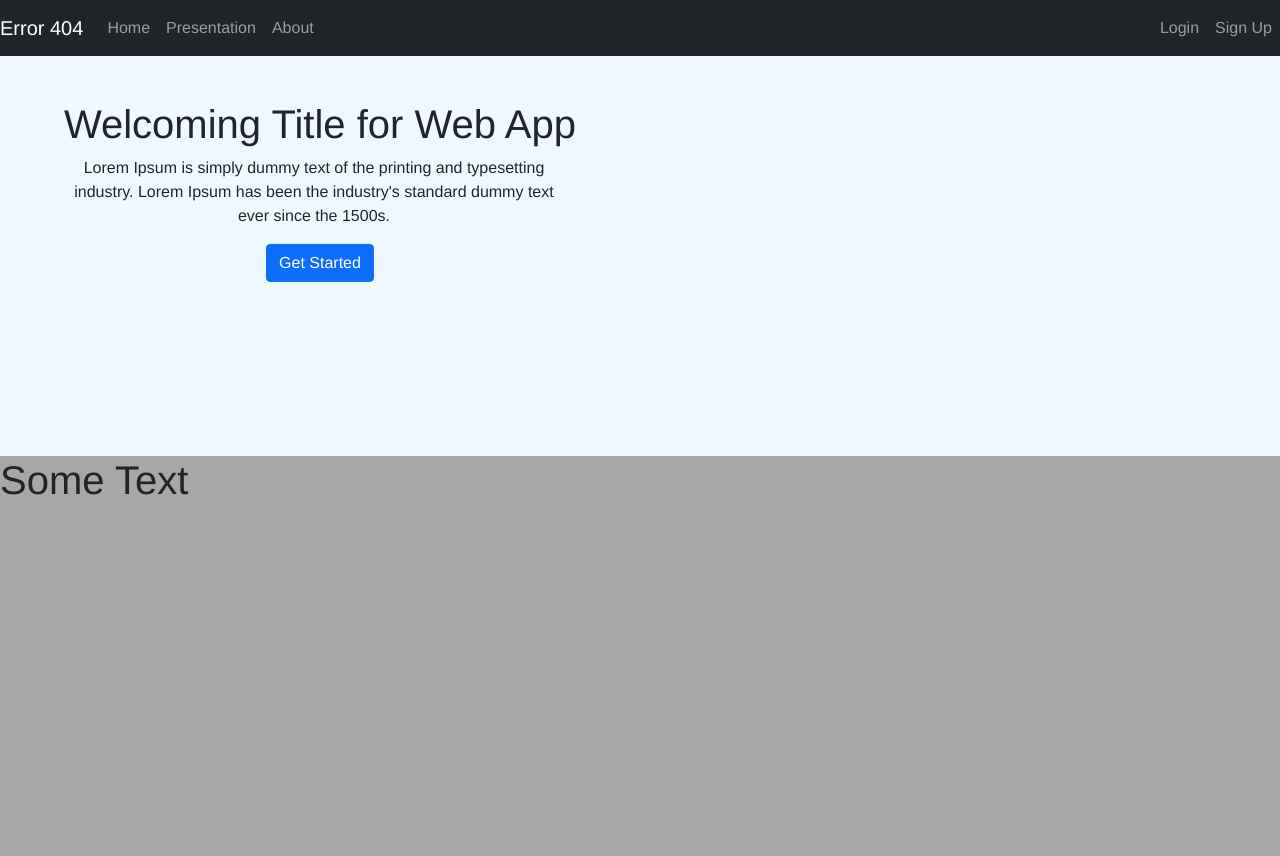
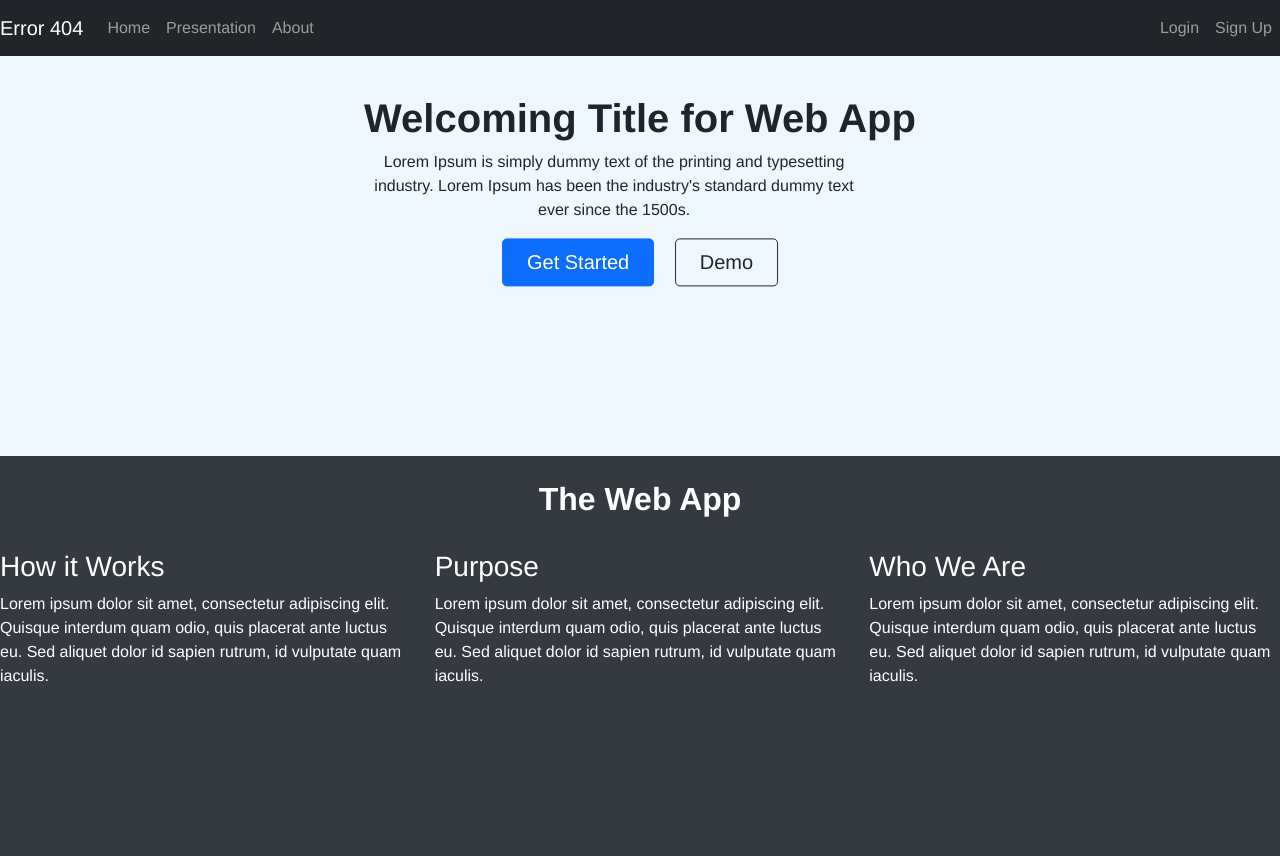
Before and after one commit to OtaSteven/Error-404, a PHP site: page /Home.php in a window 1280 px wide. Run offline with PHP 8.4, Linux system fonts and the light colour scheme.

Commit message:
general design for home page

```diff
--- a/WebContent/Home.php
+++ b/WebContent/Home.php
@@ -13,9 +13,9 @@ session_start();
 </head>
 
 <!-- navbar section-->
-<body style="font-family:Helvetica, Arial, sans-serif;">
+<body>
   <section class="nbar" style="background-color: #eee;">
-    <nav class="navbar navbar-expand-md navbar-dark bg-dark justify-content-center">
+    <nav class="navbar navbar-expand-md navbar-static-top navbar-dark bg-dark justify-content-center">
 
       <a href="Home.php" class="navbar-brand mr-auto">Error 404</a>
       <button class="navbar-toggler" type="button" data-toggle="collapse" data-target="#navbarNavDropdown" aria-controls="navbarNavDropdown">
@@ -63,28 +63,41 @@ session_start();
   </section>
 
 <!-- landing page welcome and body -->
-  <section class="">
-    <header class="page-header header container-fluid">
-      <div class="welcome">
-        <h1>Welcoming Title for Web App</h1>
-        <p>Lorem Ipsum is simply dummy text of the printing and typesetting industry. Lorem Ipsum has been the industry's standard dummy text ever since the 1500s.</p>
-        <button type="button" class="btn btn-primary" href="SignUp.html">Get Started</button>
+  <header class="container-fluid">
+    <div class="welcome">
+      <h1 class="fw-bolder">Welcoming Title for Web App</h1>
+      <p class="fw-normal">Lorem Ipsum is simply dummy text of the printing and typesetting industry. Lorem Ipsum has been the industry's standard dummy text ever since the 1500s.</p>
+      <a class="btn btn-primary btn-lg px-4 me-sm-3" href="SignUp.html" target="_blank">Get Started</a>
+      <a class="btn btn-outline-dark btn-lg px-4" href="demo.php" target="_blank">Demo</a> <!-- links to a different page to demo app in case user dont want to sign up -->
+    </div>
+  </header>
+
+<!-- text section and contact section -->
+  <div id="container container-fluid">
+    <div class="description text-white">
+      <div>
+        <h2 class="text-center fw-bolder pt-4 pb-4">The Web App</h2>
       </div>
-    </header>
-    <div id="container">
-      <div class="top">
+      <div class="row">
+        <div class="col-lg-4 col-md-4 col-sm-12">
+          <h3>How it Works</h3>
+          <p>Lorem ipsum dolor sit amet, consectetur adipiscing elit. Quisque interdum quam odio, quis placerat ante luctus eu. Sed aliquet dolor id sapien rutrum, id vulputate quam iaculis.</p>
+        </div>
 
-      </div>
-      <div class="bottom">
-        <h1>Some Text</h1>
+        <div class="col-lg-4 col-md-4 col-sm-12">
+          <h3>Purpose</h3>
+          <p>Lorem ipsum dolor sit amet, consectetur adipiscing elit. Quisque interdum quam odio, quis placerat ante luctus eu. Sed aliquet dolor id sapien rutrum, id vulputate quam iaculis.</p>
+        </div>
+
+        <div class="col-lg-4 col-md-4 col-sm-12">
+          <h3>Who We Are</h3>
+          <p>Lorem ipsum dolor sit amet, consectetur adipiscing elit. Quisque interdum quam odio, quis placerat ante luctus eu. Sed aliquet dolor id sapien rutrum, id vulputate quam iaculis.</p>
+        </div>
       </div>
     </div>
-  </section>
-
-
+  </div>
 
   <script src="https://cdn.jsdelivr.net/npm/bootstrap@5.0.2/dist/js/bootstrap.bundle.min.js" integrity="sha384-MrcW6ZMFYlzcLA8Nl+NtUVF0sA7MsXsP1UyJoMp4YLEuNSfAP+JcXn/tWtIaxVXM" crossorigin="anonymous"></script>
     <!-- Getting the bundles of Bootstrap -->
-  <script src="script.js"></script>
 </body>
 </html>
--- a/WebContent/css/style.css
+++ b/WebContent/css/style.css
@@ -1,10 +1,13 @@
-body
+html, body
 {
     font-family: Helvetica, Arial, sans-serif;
     padding: 0;
     margin: 0;
+    overflow-x: hidden;
+    overflow-y: hidden;
     /*background: #fffffff5;*/
 }
+/*
 .navbar
 {
     background:#12131ae3;
@@ -22,36 +25,30 @@ body
 {
     color: rgba(255, 255, 255, 0.918);
 }
-.welcome
+*/
+#container /* just for setting total height of whole page*/
 {
-    left: 25%;
+    min-height: 100vh;
+}
+header /* background for header */
+{
+    background-color: aliceblue;
+    height: 50vh;
+}
+.welcome /* css for header text*/
+{
+    left: 50%;
 	position: absolute;
 	top: 25%;
 	transform: translate(-50%, -55%);
 	text-align: center;
 }
-.welcome p
+.welcome p /*sets max width for text under title*/
 {
-    /*background-color: rgb(180, 180, 180);*/
     max-width: 500px;
 }
-.welcome button
+.description /* sets background for bottom half of page*/
 {
-
+    background-color: rgb(52, 58, 64);
+    height: 50vh;
 }
-.welcome button:hover
-{
-
-}
-#container
-{
-    min-height: 100vh;
-}
-.top{
-    height: 50vh;
-    background-color:aliceblue;
-}
-.bottom{
-    height: 50vh;
-    background-color:rgb(167, 167, 167);
-}
```
Also changed, not shown: WebContent/SignUp.html (+0 -125 lines), WebContent/js/script.js (deleted).
